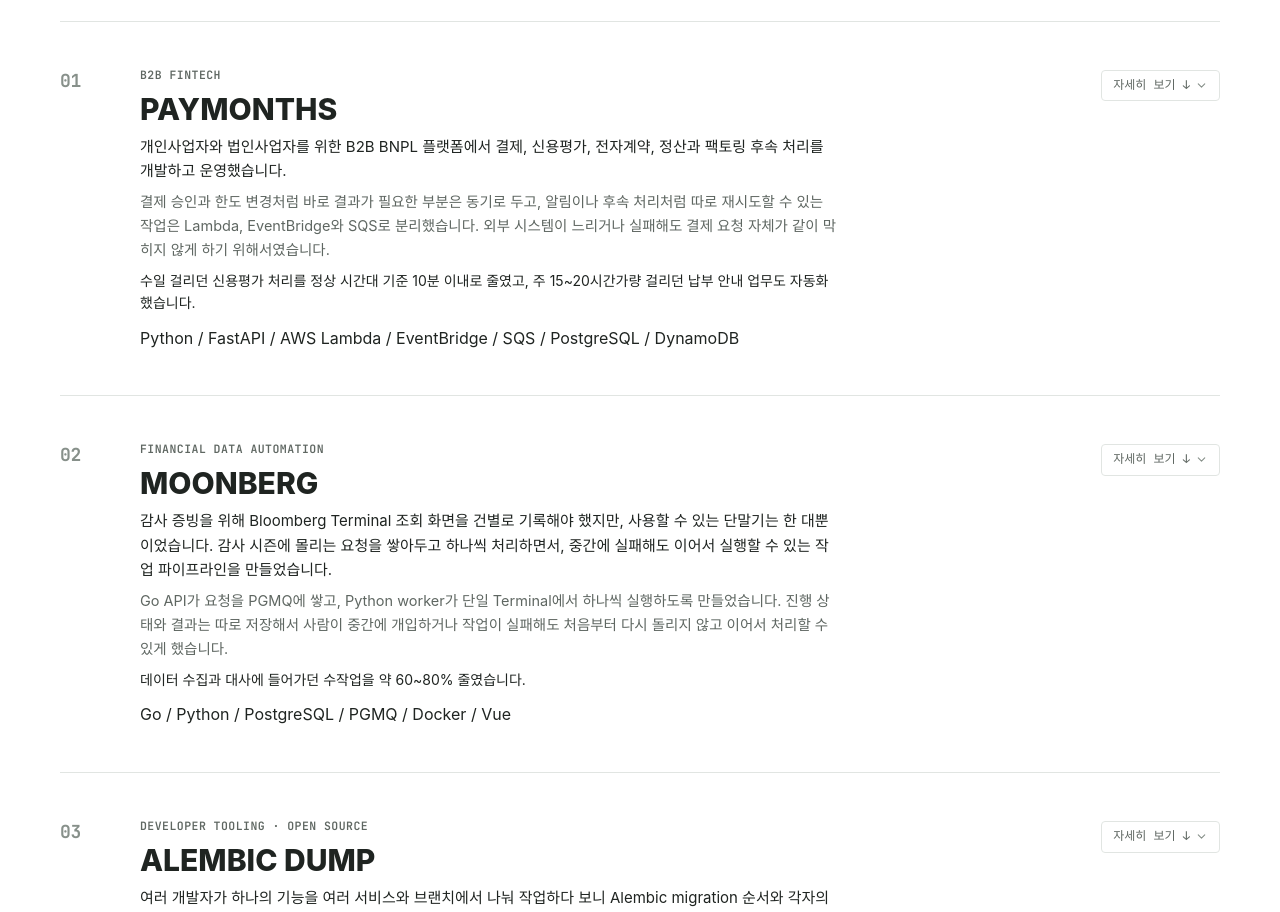
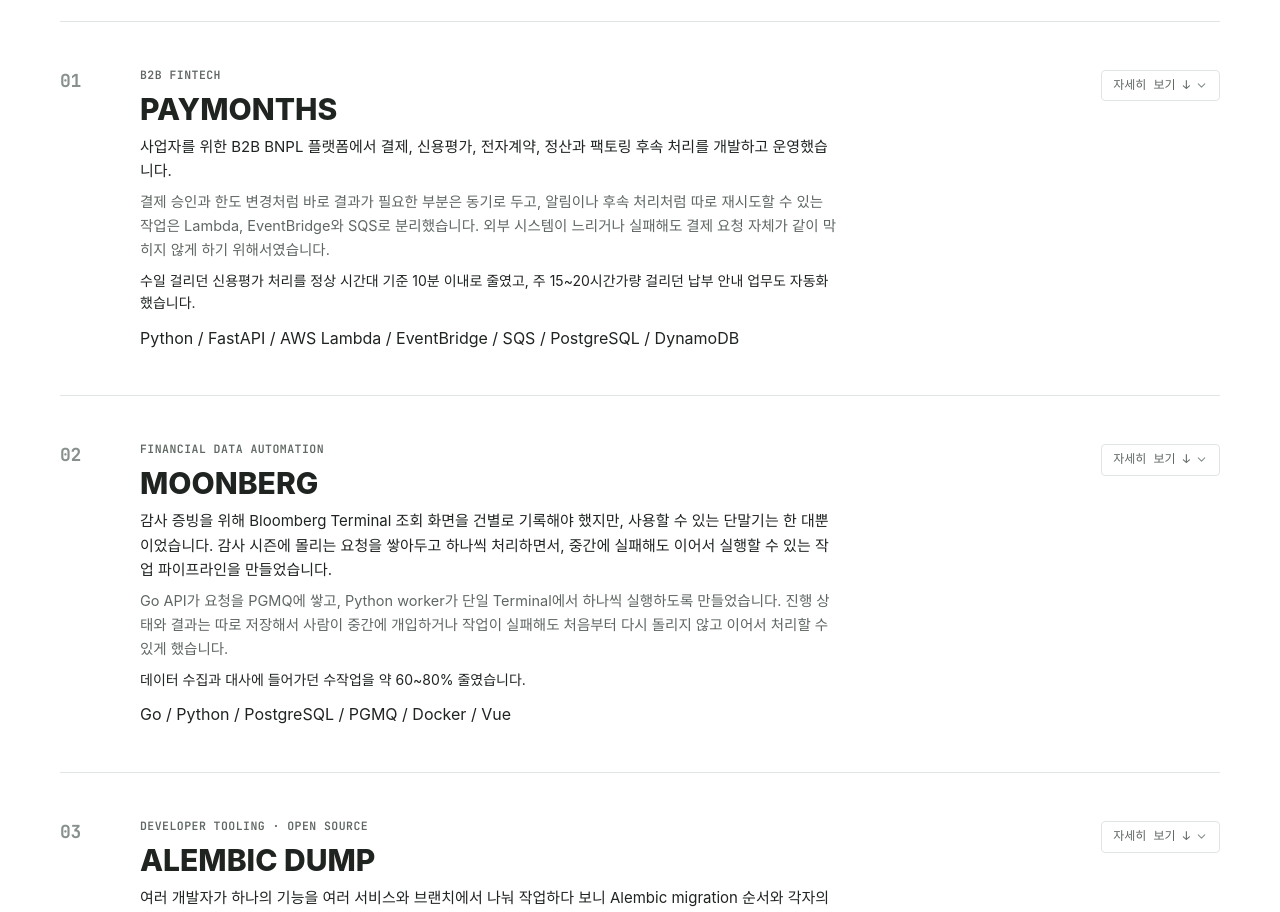
Before and after one commit to jaeyoung0509/jaeyoung0509.github.io, a SvelteKit app: page /about in a window 1280 px wide. Shown: the part 1180-2092 px from the top of the page. Built offline with nearby package versions, Linux system fonts and the light colour scheme.

Commit message:
copy: simplify paymonths audience wording

```diff
--- a/src/components/PortfolioHome.svelte
+++ b/src/components/PortfolioHome.svelte
@@ -376,7 +376,7 @@
           <h3 class="work-title">PAYMONTHS</h3>
           <p class="work-premise">
             {lang === "ko"
-              ? "개인사업자와 법인사업자를 위한 B2B BNPL 플랫폼에서 결제, 신용평가, 전자계약, 정산과 팩토링 후속 처리를 개발하고 운영했습니다."
+              ? "사업자를 위한 B2B BNPL 플랫폼에서 결제, 신용평가, 전자계약, 정산과 팩토링 후속 처리를 개발하고 운영했습니다."
               : "Built and operated a B2B BNPL platform for sole proprietors and corporations across payments, credit assessment, contracting, and settlement."}
           </p>
           <p class="work-premise-sub">
```
